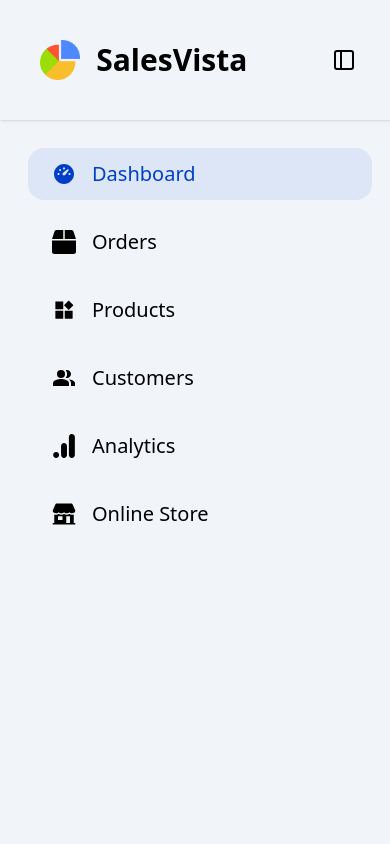
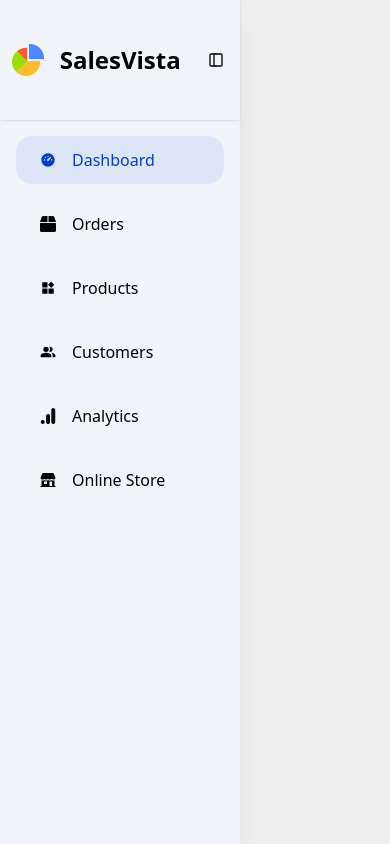
Before and after one commit to SohaibAlaraby/E-Commerce-Dashboard, a Next.js app: page / in a window 390 px wide. Built offline with nearby package versions, Linux system fonts and the light colour scheme.

Commit message:
feat(sidebar): create config files for major layout components
create cofig files for layout to ensure responsiveness

```diff
--- a/components/DashboardShell/DashboarShell.tsx
+++ b/components/DashboardShell/DashboarShell.tsx
@@ -1,7 +1,7 @@
 'use client'
 import { useState, ReactNode } from "react";
 import Sidebar from "@/components/sidebar/Sidebar";
-
+import { CONTENT_CONFIG } from "@/configs/contentConfig";
 
 export default function DashboardShell({children}:{children:ReactNode}){
     const [isSidebarOpen, setIsSidebarOpen] = useState(true);
@@ -14,10 +14,12 @@ export default function DashboardShell({children}:{children:ReactNode}){
     return(
         <div className="flex">
             <Sidebar isOpen={isSidebarOpen} onToggle={toggleIsSidbarOpen} />
-            <main>
-                <nav>here is nav</nav>
-                {children}
-            </main>
+            <div className={`${CONTENT_CONFIG.expandAnimation} ${isSidebarOpen? CONTENT_CONFIG.marginLeftOpened:CONTENT_CONFIG.marginLeftCollapsed}`}>
+                <header>here is nav</header>
+                <main>
+                    {children}
+                </main>
+            </div>
         </div>
     );
 }
--- a/components/sidebar/sidebar.tsx
+++ b/components/sidebar/sidebar.tsx
@@ -1,8 +1,10 @@
 'use client'
-import { useState } from "react";
+
 import Image from "next/image";
-import { sidebarData } from "../../data/sidebarData";
+import { sidebarData } from "@/data/sidebarData";
 import NavLink from "./NavLink";
+import {SIDEBAR_CONFIG} from '@/configs/sidebarConfigs';
+
 export default function Sidebar({isOpen, onToggle}:{
     isOpen:boolean;
     onToggle: ()=>void;
@@ -10,7 +12,7 @@ export default function Sidebar({isOpen, onToggle}:{
     const CloseIcon = sidebarData.closeIcon;
 
     return (
-        <aside className={`w-100 z-40 fixed top-0 left-0 h-screen bg-slate-100 flex flex-col transition-transform duration-200 ease-in-out shadow-xl ${isOpen?'translate-x-0':'-translate-x-full'}`}>
+        <aside className={`${SIDEBAR_CONFIG.width} z-40 fixed top-0 left-0 h-screen bg-slate-100 flex flex-col ${SIDEBAR_CONFIG.collapseAnimation} shadow-xl ${isOpen?'translate-x-0':'-translate-x-full'}`}>
             <header className="flex h-30 items-center justify-around shadow">
                 <div className="flex items-center gap-4">
                     <Image
@@ -18,23 +20,23 @@ export default function Sidebar({isOpen, onToggle}:{
                     alt="pie chart"
                     width={40}
                     height={40}
-                    className="w-10 h-10 object-contain"/>
-                    <h1 className="text-3xl font-bold ">
+                    className={`${SIDEBAR_CONFIG.AppIconSize} object-contain`}/>
+                    <h1 className={`${SIDEBAR_CONFIG.titleTextSize} font-bold `}>
                         {sidebarData.title}
                     </h1>
                 </div>
-                <button onClick={onToggle} className="hover:bg-gray-300 p-1 rounded cursor-pointer"><CloseIcon className="text-2xl"/></button>
+                <button onClick={onToggle} className="hover:bg-gray-300 p-1 rounded cursor-pointer"><CloseIcon className={`${SIDEBAR_CONFIG.textSize}`}/></button>
             </header>
             <nav>
-                <ul className="flex flex-col gap-4 p-7">
+                <ul className="flex flex-col gap-4 p-4">
                     {sidebarData.items.map((item) => {
                         const Icon = item.icon;
                         return(
                             <li key={item.name}>
                                 <NavLink
                                 href={item.href}
-                                className="flex items-center gap-4 text-xl font-medium capitalize rounded-2xl px-6 py-3 hover:bg-gray-200">
-                                    <Icon className="text-2xl"/>
+                                className={`flex items-center gap-4 ${SIDEBAR_CONFIG.textSize} font-medium capitalize rounded-2xl px-6 py-3 hover:bg-gray-200`}>
+                                    <Icon/>
                                     {item.name}
                                 </NavLink>
                             </li>
--- /dev/null
+++ b/configs/contentConfig.ts
@@ -0,0 +1,5 @@
+export const CONTENT_CONFIG = {
+    marginLeftOpened:"ml-0 lg:ml-80 xl:ml-100",
+    marginLeftCollapsed:"ml-0",
+    expandAnimation:"transition-[margin-left] duration-200 ease-in-out"
+}
--- /dev/null
+++ b/configs/sidebarConfigs.ts
@@ -0,0 +1,8 @@
+export const SIDEBAR_CONFIG = {
+        width:"w-60 lg:w-80 xl:w-100",
+        textSize:"text-[16px] lg:text-[20px] xl:text-[24px]",
+        titleTextSize:"text-[24px] lg:text-[28px] xl:text-[32px]",
+        padding:"16px lg:22px xl:28px",
+        AppIconSize:"w-8 h-8 lg:w-10 lg:h-10 xl:w-12 xl:h-12",
+        collapseAnimation:"transition-transform duration-200 ease-in-out",
+}
```
